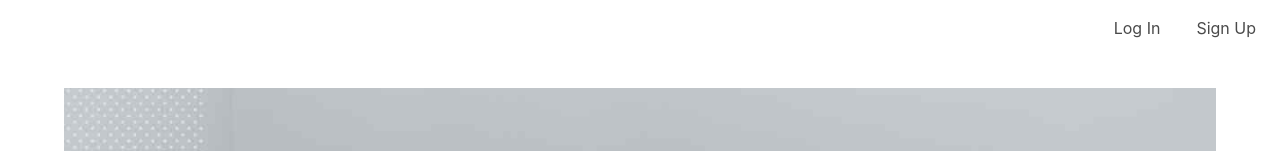
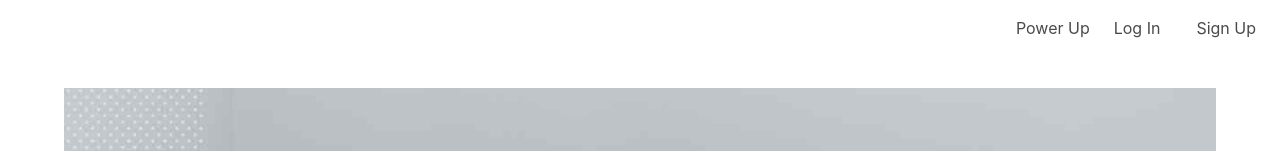
Before and after one commit to cristianramirez0315/power-up, a React (Create React App) app in the folder power-up/client/: page / in a window 1280 px wide. Shown: the top 151 px of the page. Built offline with nearby package versions, Linux system fonts and the light colour scheme.

Commit message:
add Power up page to nav bar

```diff
--- a/power-up/client/src/App.js
+++ b/power-up/client/src/App.js
@@ -9,6 +9,7 @@ import Homepage from './components/homepage';
 import Footer from './components/footer';
 import Login from '../src/pages/login';
 import Signup from '../src/pages/signup';
+import Powerupapp from '../src/pages/powerupapp';
 
 //Page Components
 
@@ -40,6 +41,7 @@ function App() {
                 <Route exact path="/" component={Homepage} />
                 <Route exact path="/login" component={Login} />
                 <Route exact path="/signup" component={Signup} />
+                <Route exact path="/powerupapp" component={Powerupapp} />
               </Switch>
             </div>
           <Footer />
--- a/power-up/client/src/components/Header/index.js
+++ b/power-up/client/src/components/Header/index.js
@@ -22,6 +22,9 @@ function Header() {
         </div>
         <div id='navbarBasicExample' className='navbar-menu'>
           <div className='navbar-end'>
+          <a href='/powerupapp' className='navbar-item'>
+                Power Up
+              </a>
           <a href='/login' className='navbar-item'>
                 Log In
               </a>
@@ -29,6 +32,7 @@ function Header() {
               <a href='/signup' className='navbar-item'>
                 Sign Up
               </a>
+
             </div>
           </div>
         </div>
```
